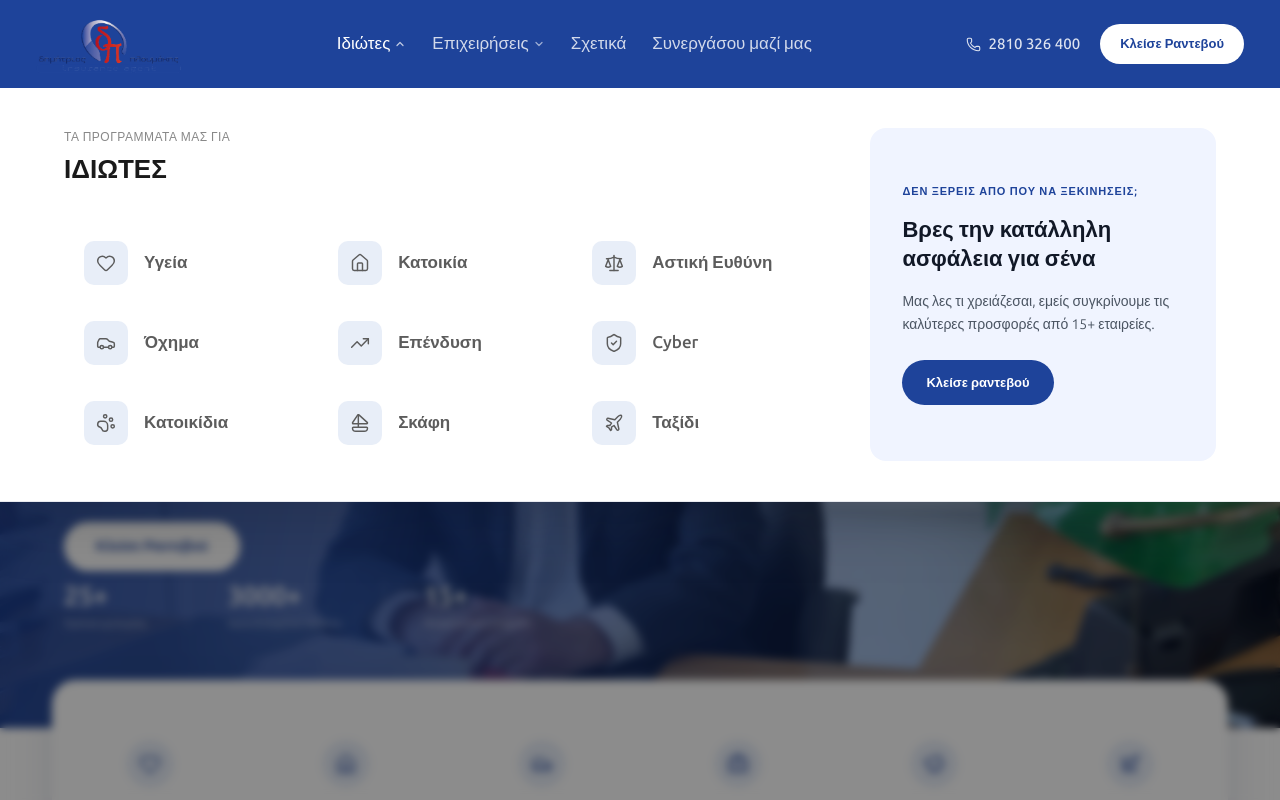
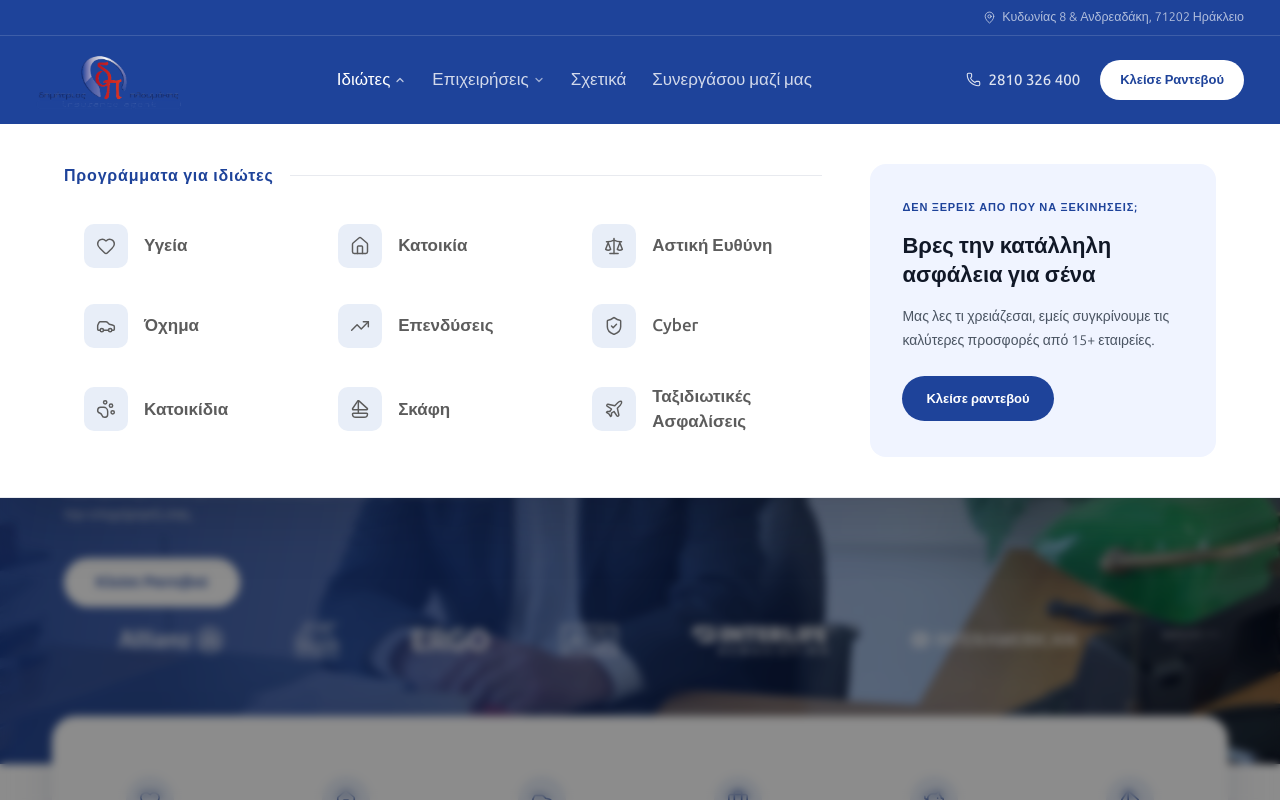
Before and after one commit to Slqmerr/InsuranceBrokerPloumakis, a Next.js app: page / in a window 1280 px wide. Both pictures are taken after a click on the button "Ιδιώτες". Shown: the top 800 px of the page. Built offline with nearby package versions, Linux system fonts and the light colour scheme.

Commit message:
added the phone number

```diff
--- a/app/components/Hero.tsx
+++ b/app/components/Hero.tsx
@@ -1,33 +1,18 @@
 "use client";
 
-import React from "react";
 import Link from "next/link";
-import { animate, motion, useMotionValue, useTransform } from "framer-motion";
+import { motion } from "framer-motion";
 
-const HERO_STATS = [
-  { value: 25, suffix: "+", label: "Χρόνια εμπειρίας" },
-  { value: 3000, suffix: "+", label: "Ικανοποιημένοι πελάτες" },
-  { value: 15, suffix: "+", label: "Ασφαλιστικές εταιρείες" },
+// height compensates for each file's padding/aspect so the marks look the same size
+const PARTNER_LOGOS = [
+  { src: "/partners/interamerican.png", alt: "Interamerican", height: 22 },
+  { src: "/partners/eurolife.png", alt: "Eurolife FFH", height: 56 },
+  { src: "/partners/allianz.png", alt: "Allianz", height: 26 },
+  { src: "/partners/generali.svg", alt: "Generali", height: 36 },
+  { src: "/partners/ergo.png", alt: "ERGO", height: 24 },
+  { src: "/partners/aig.png", alt: "AIG", height: 30 },
+  { src: "/partners/interlife.png", alt: "Interlife", height: 28 },
 ];
-
-function CountUpStat({ value, suffix, label }: { value: number; suffix: string; label: string }) {
-  const count = useMotionValue(0);
-  const display = useTransform(count, (v) => `${Math.round(v)}${suffix}`);
-
-  React.useEffect(() => {
-    const controls = animate(count, value, { duration: 1.6, ease: "easeOut", delay: 0.4 });
-    return () => controls.stop();
-  }, [count, value]);
-
-  return (
-    <div>
-      <motion.div style={{ color: "#fff", fontSize: "26px", fontWeight: 600, fontFamily: "var(--font-ubuntu-sans), sans-serif" }}>
-        {display}
-      </motion.div>
-      <div style={{ color: "rgba(255,255,255,0.6)", fontSize: "11px" }}>{label}</div>
-    </div>
-  );
-}
 
 export default function Hero() {
   return (
@@ -100,7 +85,7 @@ export default function Hero() {
         </Link>
       </div>
 
-      {/* Stats row — bottom-left, lifted above the overlapping product card strip */}
+      {/* Partner logo marquee — full-width, lifted above the overlapping product card strip */}
       <motion.div
         initial={{ opacity: 0, y: 24 }}
         animate={{ opacity: 1, y: 0 }}
@@ -108,18 +93,35 @@ export default function Hero() {
         style={{
           position: "absolute",
           bottom: "96px",
-          left: "64px",
+          left: 0,
+          right: 0,
           zIndex: 2,
-          display: "flex",
-          gap: "40px",
+          overflow: "hidden",
+          maskImage: "linear-gradient(to right, transparent, black 10%, black 90%, transparent)",
+          WebkitMaskImage: "linear-gradient(to right, transparent, black 10%, black 90%, transparent)",
         }}
       >
-        {HERO_STATS.map((stat, i) => (
-          <React.Fragment key={stat.label}>
-            {i > 0 && <div style={{ width: "1px", background: "rgba(255,255,255,0.2)" }} />}
-            <CountUpStat value={stat.value} suffix={stat.suffix} label={stat.label} />
-          </React.Fragment>
-        ))}
+        <motion.div
+          animate={{ x: ["0%", "-50%"] }}
+          transition={{ repeat: Infinity, ease: "linear", duration: 40 }}
+          style={{ display: "flex", alignItems: "center", gap: "72px", width: "max-content", paddingRight: "72px" }}
+        >
+          {[...PARTNER_LOGOS, ...PARTNER_LOGOS].map((logo, i) => (
+            <img
+              key={`${logo.alt}-${i}`}
+              src={logo.src}
+              alt={i < PARTNER_LOGOS.length ? logo.alt : ""}
+              aria-hidden={i >= PARTNER_LOGOS.length}
+              style={{
+                height: `${logo.height}px`,
+                width: "auto",
+                objectFit: "contain",
+                filter: "brightness(0) invert(1)",
+                opacity: 0.75,
+              }}
+            />
+          ))}
+        </motion.div>
       </motion.div>
     </section>
   );
--- a/app/components/Navbar.tsx
+++ b/app/components/Navbar.tsx
@@ -3,7 +3,7 @@
 import React from "react";
 import Link from "next/link";
 import { motion, AnimatePresence } from "framer-motion";
-import { ChevronDown, Phone } from "lucide-react";
+import { ChevronDown, Phone, MapPin } from "lucide-react";
 import { IDIWTES_PRODUCTS, EPIXEIRISI_PRODUCTS } from "./products";
 
 const UBUNTU = "var(--font-ubuntu-sans), sans-serif";
@@ -11,6 +11,25 @@ const MotionLink = motion.create(Link);
 
 export default function Navbar() {
   const [activeMenu, setActiveMenu] = React.useState<string | null>(null);
+  const navRef = React.useRef<HTMLElement>(null);
+  const [panelTop, setPanelTop] = React.useState(88);
+
+  // The top address strip scrolls away while the nav is sticky, so the
+  // dropdown's anchor point moves — track the nav's real bottom edge.
+  React.useEffect(() => {
+    if (!activeMenu) return;
+    const update = () => {
+      const rect = navRef.current?.getBoundingClientRect();
+      if (rect) setPanelTop(rect.bottom);
+    };
+    update();
+    window.addEventListener("scroll", update, { passive: true });
+    window.addEventListener("resize", update);
+    return () => {
+      window.removeEventListener("scroll", update);
+      window.removeEventListener("resize", update);
+    };
+  }, [activeMenu]);
 
   const closeMenu = () => setActiveMenu(null);
   const toggleMenu = (name: string) => setActiveMenu(prev => prev === name ? null : name);
@@ -23,7 +42,36 @@ export default function Navbar() {
 
   return (
     <>
-      <nav style={{
+      {/* Top strip — address, very top right */}
+      <div style={{
+        display: "flex",
+        justifyContent: "flex-end",
+        alignItems: "center",
+        background: "#1E439A",
+        padding: "8px 36px",
+        borderBottom: "1px solid rgba(255,255,255,0.14)",
+        fontFamily: UBUNTU,
+      }}>
+        <a
+          href="https://maps.google.com/?q=Κυδωνίας 8 %26 Ανδρεαδάκη, 71202 Ηράκλειο"
+          target="_blank"
+          rel="noopener noreferrer"
+          style={{
+            display: "flex",
+            alignItems: "center",
+            gap: "6px",
+            color: "rgba(255,255,255,0.65)",
+            textDecoration: "none",
+            fontSize: "12.5px",
+            whiteSpace: "nowrap",
+          }}
+        >
+          <MapPin size={13} strokeWidth={1.75} />
+          Κυδωνίας 8 &amp; Ανδρεαδάκη, 71202 Ηράκλειο
+        </a>
+      </div>
+
+      <nav ref={navRef} style={{
         display: "grid",
         gridTemplateColumns: "auto 1fr auto",
         alignItems: "center",
@@ -215,7 +263,7 @@ export default function Navbar() {
               style={{
                 position: "fixed",
                 inset: 0,
-                top: "88px",
+                top: panelTop,
                 background: "rgba(0,0,0,0.45)",
                 backdropFilter: "blur(4px)",
                 zIndex: 90,
@@ -229,7 +277,7 @@ export default function Navbar() {
               transition={{ duration: 0.2, ease: "easeOut" }}
               style={{
                 position: "fixed",
-                top: "88px",
+                top: panelTop,
                 left: 0,
                 right: 0,
                 zIndex: 95,
@@ -256,25 +304,24 @@ export default function Navbar() {
                 {/* LEFT — product grid (existing content, keep all of it) */}
                 <div style={{ flex: "0 0 70%", paddingRight: "48px" }}>
                   {/* Header */}
-                  <div style={{ marginBottom: "36px" }}>
-                    <p style={{ fontSize: "12px", color: "#888", marginBottom: "4px", letterSpacing: "0.5px", textTransform: "uppercase" }}>
-                      Τα προγράμματά μας για
-                    </p>
-                    <h2 style={{
-                      fontFamily: UBUNTU,
-                      fontSize: "26px",
-                      fontWeight: 700,
-                      color: "#1a1a1a",
-                      margin: 0,
+                  <div style={{ display: "flex", alignItems: "center", gap: "16px", marginBottom: "20px" }}>
+                    <span style={{
+                      fontSize: "16px",
+                      fontWeight: 600,
+                      letterSpacing: "0.05em",
+                      textTransform: "none",
+                      color: "#1E439A",
+                      whiteSpace: "nowrap",
                     }}>
-                      {activeMenu === "idiwtes" ? "ΙΔΙΩΤΕΣ" : "ΕΠΙΧΕΙΡΗΣΕΙΣ"}
-                    </h2>
+                      Προγράμματα για {activeMenu === "idiwtes" ? "ιδιώτες" : "επιχειρήσεις"}
+                    </span>
+                    <div style={{ flex: 1, height: "1px", background: "#e8eaef" }} />
                   </div>
 
                   {/* Product Grid */}
                   <div style={{
                     display: "grid",
-                    gridTemplateColumns: "repeat(3, 1fr)",
+                    gridTemplateColumns: activeMenu === "idiwtes" ? "repeat(3, 1fr)" : "repeat(2, 1fr)",
                     gap: "4px",
                   }}>
                     {(activeMenu === "idiwtes" ? IDIWTES_PRODUCTS : EPIXEIRISI_PRODUCTS).map((product) => (
--- a/app/components/ProductPageContent.tsx
+++ b/app/components/ProductPageContent.tsx
@@ -1,6 +1,7 @@
 import Link from "next/link";
 import { Check, ChevronRight, FileText, Home, Phone } from "lucide-react";
 import Navbar from "./Navbar";
+import Footer from "./Footer";
 import HeroCtaButtons from "./HeroCtaButtons";
 import type { Product } from "./products";
 
@@ -224,6 +225,8 @@ export default function ProductPageContent({
           </a>
         </aside>
       </section>
+
+      <Footer />
     </main>
   );
 }
--- a/app/components/products.ts
+++ b/app/components/products.ts
@@ -43,6 +43,7 @@ export const IDIWTES_PRODUCTS: Product[] = [
   {
     icon: Home, title: "Κατοικία", slug: "katoikia", color: "#1E439A",
     image: "/products/katoikia.jpg",
+    imagePosition: "58% center", // couple on the sofa sits right of center
     intro: "Προστασία για το σπίτι και το περιεχόμενό του, από τη φωτιά μέχρι τον σεισμό.",
     description: "Η ασφάλιση κατοικίας καλύπτει το κτίριο και το περιεχόμενο από πυρκαγιά, σεισμό, πλημμύρα, κλοπή και άλλα απρόβλεπτα, μειώνοντας το κόστος αποκατάστασης μιας ζημιάς. Το πρόγραμμα διαμορφώνεται ανάλογα με τα χαρακτηριστικά της κατοικίας και τις καλύψεις που επιλέγετε, ενώ υπό προϋποθέσεις μπορεί να συνεπάγεται και μείωση του ΕΝΦΙΑ.",
     covers: [
@@ -63,6 +64,7 @@ export const IDIWTES_PRODUCTS: Product[] = [
   {
     icon: Scale, title: "Αστική Ευθύνη", slug: "astiki-efthyni", color: "#7c3aed",
     image: "/products/astiki-efthyni.jpg",
+    imagePosition: "75% 40%", // warning sign occupies the right third
     intro: "Κάλυψη για ζημιές που ενδέχεται να προκαλέσετε άθελά σας σε τρίτους.",
     description: "Η ασφάλιση αστικής ευθύνης σας προστατεύει από τις αποζημιώσεις που μπορεί να κληθείτε να καταβάλετε για σωματικές βλάβες ή υλικές ζημιές σε τρίτους, στην καθημερινότητά σας ή ως ιδιοκτήτης κατοικίας. Καλύπτει και την οικογένεια, ακόμη και ζημιές που προκαλεί το κατοικίδιό σας.",
     covers: [
@@ -100,8 +102,9 @@ export const IDIWTES_PRODUCTS: Product[] = [
     ],
   },
   {
-    icon: TrendingUp, title: "Επένδυση", slug: "ependysi", color: "#0d9488",
+    icon: TrendingUp, title: "Επενδύσεις", slug: "ependysi", color: "#0d9488",
     image: "/products/ependysi.jpg",
+    imagePosition: "35% center", // coin cup with seedling sits left of center
     intro: "Συνδυασμός συστηματικής επένδυσης και ασφαλιστικής προστασίας, με μακροπρόθεσμο ορίζοντα.",
     description: "Τα επενδυτικά προγράμματα (unit linked) συνδέουν τις καταβολές σας με αμοιβαία κεφάλαια, ώστε να χτίσετε σταδιακά κεφάλαιο για το μέλλον, ενώ παράλληλα παρέχουν ασφάλιση ζωής. Το επενδυτικό μείγμα προσαρμόζεται στο προφίλ σας. Σημειώνεται ότι τα προγράμματα αυτά δεν έχουν εγγυημένη απόδοση και ο επενδυτικός κίνδυνος βαρύνει τον ασφαλισμένο.",
     covers: [
@@ -140,6 +143,7 @@ export const IDIWTES_PRODUCTS: Product[] = [
   {
     icon: PawPrint, title: "Κατοικίδια", slug: "katoikidio", color: "#b45309",
     image: "/products/katoikidio.jpg",
+    imagePosition: "center 30%", // tall photo — dog and owner faces in the upper third
     intro: "Κτηνιατρική φροντίδα για τον τετράποδο φίλο σας, χωρίς άγχος για το κόστος.",
     description: "Η ασφάλιση κατοικιδίου καλύπτει έξοδα νοσηλείας, εξετάσεων και θεραπειών για σκύλους και γάτες, από ατύχημα ή ασθένεια. Προγράμματα όπως το ERGO My Pet προσφέρουν κάλυψη ανεξαρτήτως ράτσας και, συνήθως, την αστική ευθύνη του ιδιοκτήτη αν το ζώο προκαλέσει ζημιά σε τρίτους.",
     covers: [
@@ -176,7 +180,7 @@ export const IDIWTES_PRODUCTS: Product[] = [
     ],
   },
   {
-    icon: Plane, title: "Ταξίδι", slug: "taxidi", color: "#f59e0b",
+    icon: Plane, title: "Ταξιδιωτικές Ασφαλίσεις", slug: "taxidi", color: "#f59e0b",
     image: "/products/taxidi.jpg",
     intro: "Ηρεμία σε κάθε ταξίδι, στην Ελλάδα και στο εξωτερικό — από μια καθυστερημένη πτήση έως ένα απρόοπτο ιατρικό περιστατικό.",
     description: "Η ταξιδιωτική ασφάλιση αναλαμβάνει τα απρόοπτα που μπορεί να προκύψουν πριν ή κατά τη διάρκεια ενός ταξιδιού: από ένα επείγον ιατρικό περιστατικό στο εξωτερικό, μέχρι καθυστέρηση πτήσης ή απώλεια αποσκευών. Τα προγράμματα προσαρμόζονται στον προορισμό, τη διάρκεια και τον σκοπό του ταξιδιού σας, είτε πρόκειται για διακοπές, επαγγελματική μετακίνηση ή ταξίδι που απαιτεί θεώρηση Schengen.",
@@ -200,6 +204,7 @@ export const EPIXEIRISI_PRODUCTS: Product[] = [
   {
     icon: Building2, title: "Επαγγελματικός Χώρος", slug: "epaggelmatikos-xoros", color: "#1E439A",
     image: "/products/epaggelmatikos-xoros.jpg",
+    imagePosition: "25% center", // meeting room is on the left, right side is a dark corridor
     intro: "Προστασία για το κτίριο, τον εξοπλισμό και τα εμπορεύματα της επιχείρησής σας.",
     description: "Η ασφάλιση επαγγελματικού χώρου καλύπτει την επαγγελματική σας στέγη και το περιεχόμενό της από πυρκαγιά, φυσικά φαινόμενα, κλοπή και άλλους κινδύνους, ώστε να εξασφαλίζεται η συνεχής λειτουργία της επιχείρησης. Οι καλύψεις προσαρμόζονται στα τετραγωνικά και στο ασφαλιζόμενο κεφάλαιο.",
     covers: [
@@ -219,6 +224,7 @@ export const EPIXEIRISI_PRODUCTS: Product[] = [
   {
     icon: Scale, title: "Αστική Ευθύνη", slug: "astiki-efthyni", color: "#7c3aed",
     image: "/products/astiki-efthyni.jpg",
+    imagePosition: "75% 40%", // warning sign occupies the right third
     intro: "Κάλυψη για ζημιές σε τρίτους κατά τη λειτουργία της επιχείρησής σας.",
     description: "Κάθε επιχείρηση αναλαμβάνει ευθύνες έναντι πελατών, εργαζομένων και τρίτων. Η ασφάλιση αστικής ευθύνης επιχειρήσεων καλύπτει σωματικές βλάβες ή υλικές ζημιές που ενδέχεται να προκληθούν σε τρίτους, με όρια κάλυψης συνήθως από 100.000€ έως 1.000.000€ ανάλογα με τις ανάγκες σας.",
     covers: [
@@ -277,6 +283,7 @@ export const EPIXEIRISI_PRODUCTS: Product[] = [
   {
     icon: Users, title: "Ομαδική Ασφάλιση", slug: "omadiki-asfalisi", color: "#0d9488",
     image: "/products/omadiki-asfalisi.jpg",
+    imagePosition: "40% center", // team around the table is center-left, right edge is a dark frame
     intro: "Παροχές υγείας και ζωής για τους εργαζομένους σας — ένα ισχυρό κίνητρο.",
     description: "Η ομαδική ασφάλιση προσφέρει καλύψεις ζωής και υγείας στο προσωπικό σας, αναπληρώνοντας ελλείψεις του δημόσιου φορέα και ενισχύοντας την αφοσίωση των εργαζομένων. Διαμορφώνεται με βάση τις ανάγκες της ομάδας σας, ενώ συχνά συνοδεύεται από φορολογικά οφέλη.",
     covers: [
@@ -321,6 +328,7 @@ export const EXTRA_IDIWTES_PAGES: Product[] = [
   {
     icon: Users, title: "Οικογένεια", slug: "oikogeneia", color: "#1E439A",
     image: "/products/oikogeneia.jpg",
+    imagePosition: "center 40%", // faces slightly above the vertical center
     intro: "Η προστασία της οικογένειας δεν είναι ένα μεμονωμένο προϊόν, αλλά ένας συνδυασμός καλύψεων που φροντίζει κάθε μέλος σε κάθε στάδιο της ζωής. Σχεδιάζουμε μαζί ένα ολοκληρωμένο πλέγμα ασφάλισης ζωής, εισοδήματος και υγείας, προσαρμοσμένο στις πραγματικές σας ανάγκες.",
     description: "Στόχος μας είναι να εξασφαλίσουμε ότι, ό,τι κι αν συμβεί, η οικογένειά σας θα διατηρήσει το επίπεδο ζωής της χωρίς οικονομικές ανατροπές. Η ασφάλιση ζωής αποδίδει ένα εφάπαξ κεφάλαιο στους δικαιούχους σε περίπτωση απώλειας ζωής, ενώ η εισοδηματική προστασία αναπληρώνει το εισόδημα αν μια ασθένεια ή ένα ατύχημα σας εμποδίσει να εργαστείτε. Το ύψος του κεφαλαίου δεν είναι τυχαίο: το υπολογίζουμε μαζί, με βάση τις υποχρεώσεις, τα έξοδα και τους στόχους σας, ώστε η κάλυψη να είναι ούτε ελλιπής ούτε περιττά ακριβή.",
     covers: [
@@ -340,6 +348,7 @@ export const EXTRA_IDIWTES_PAGES: Product[] = [
   {
     icon: PiggyBank, title: "Αποταμίευση", slug: "apotamieusi", color: "#0d9488",
     image: "/products/ependysi.jpg",
+    imagePosition: "35% center", // coin cup with seedling sits left of center
     intro: "Χτίστε σταδιακά ένα κεφάλαιο για τους στόχους σας και τη σύνταξή σας.",
     description: "Τα αποταμιευτικά και συνταξιοδοτικά προγράμματα σας βοηθούν να δημιουργήσετε συστηματικά ένα κεφάλαιο για το μέλλον — τη σύνταξη, τις σπουδές των παιδιών ή έναν μακροπρόθεσμο στόχο. Ορισμένα προσφέρουν εγγυημένη ελάχιστη απόδοση, ενώ τα επενδυτικού τύπου συνδέονται με τις αγορές και δεν έχουν εγγυημένη απόδοση.",
     covers: [
@@ -361,9 +370,9 @@ export const EXTRA_IDIWTES_PAGES: Product[] = [
 export const PRODUCT_CARDS = [
   { icon: Heart, title: "Υγεία", color: "#fbe4ec", href: "/idiotes/ygeia" },
   { icon: Home, title: "Κατοικία", color: "#e3f3e8", href: "/idiotes/katoikia" },
-  { icon: Car, title: "Οχήματα", color: "#fdeede", href: "/idiotes/oxima" },
+  { icon: Car, title: "Οχήματα", color: "#dee8fd", href: "/idiotes/oxima" },
   // No /epixeirisi landing page yet — first business product is the default
   { icon: Briefcase, title: "Επιχείρηση", color: "#ece4fb", href: "/epixeirisi/epaggelmatikos-xoros" },
   { icon: PiggyBank, title: "Αποταμίευση", color: "#fdf3de", href: "/idiotes/apotamieusi" },
-  { icon: Plane, title: "Ταξίδι", color: "#fef0d9", href: "/idiotes/taxidi" },
+  { icon: Sailboat, title: "Σκάφη", color: "#d9f0fe", href: "/idiotes/skafi" },
 ];
--- a/app/page.tsx
+++ b/app/page.tsx
@@ -50,7 +50,7 @@ export default function Home() {
           alt="Οικογένεια"
           style={{
             position: "relative",
-            width: "100%", height: "480px", objectFit: "cover", display: "block",
+            width: "100%", height: "480px", objectFit: "cover", objectPosition: "center 70%", display: "block",
             borderRadius: "0 240px 240px 0",
           }}
         />
@@ -121,8 +121,7 @@ export default function Home() {
       {/* === MEET DIMITRIOS === */}
       <MeetDimitrios />
 
-      {/* ==== PARTNERS MARQUEE ==== */}
-      <PartnersMarquee />
+
 
       {/* ==== FOOTER =====*/}
       <Footer />
--- a/app/prosfora/[slug]/page.tsx
+++ b/app/prosfora/[slug]/page.tsx
@@ -2,6 +2,7 @@ import { notFound } from "next/navigation";
 import Link from "next/link";
 import { ChevronRight, Home } from "lucide-react";
 import Navbar from "../../components/Navbar";
+import Footer from "../../components/Footer";
 import QuoteForm from "../../components/QuoteForm";
 import { IDIWTES_PRODUCTS, EXTRA_IDIWTES_PAGES, EPIXEIRISI_PRODUCTS } from "../../components/products";
 
@@ -63,6 +64,8 @@ export default async function ProsforaPage({
       </section>
 
       <QuoteForm slug={slug} productTitle={product.title} categoryLabel="" />
+
+      <Footer />
     </main>
   );
 }
```
